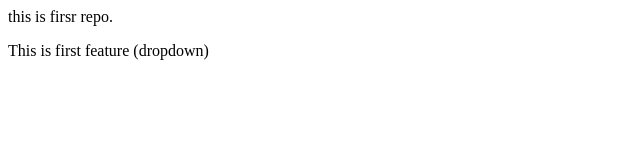
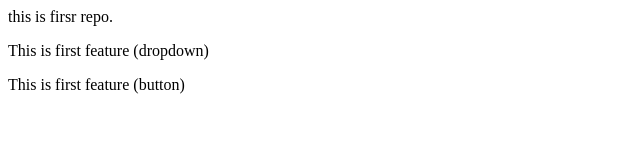
Before and after one commit to prashanth770/loclalrepo, a plain HTML site: page index.html in a window 1280 px wide. Shown: the whole page, without its empty margins (0-640 px from the left). Drawn offline with Linux system fonts and the light colour scheme.

Commit message:
add butt0n

```diff
--- a/index.html
+++ b/index.html
@@ -1,2 +1,3 @@
 <p>this is firsr repo.</p>
 <p>This is first feature (dropdown)</p>
+<p>This is first feature (button)</p>
```
